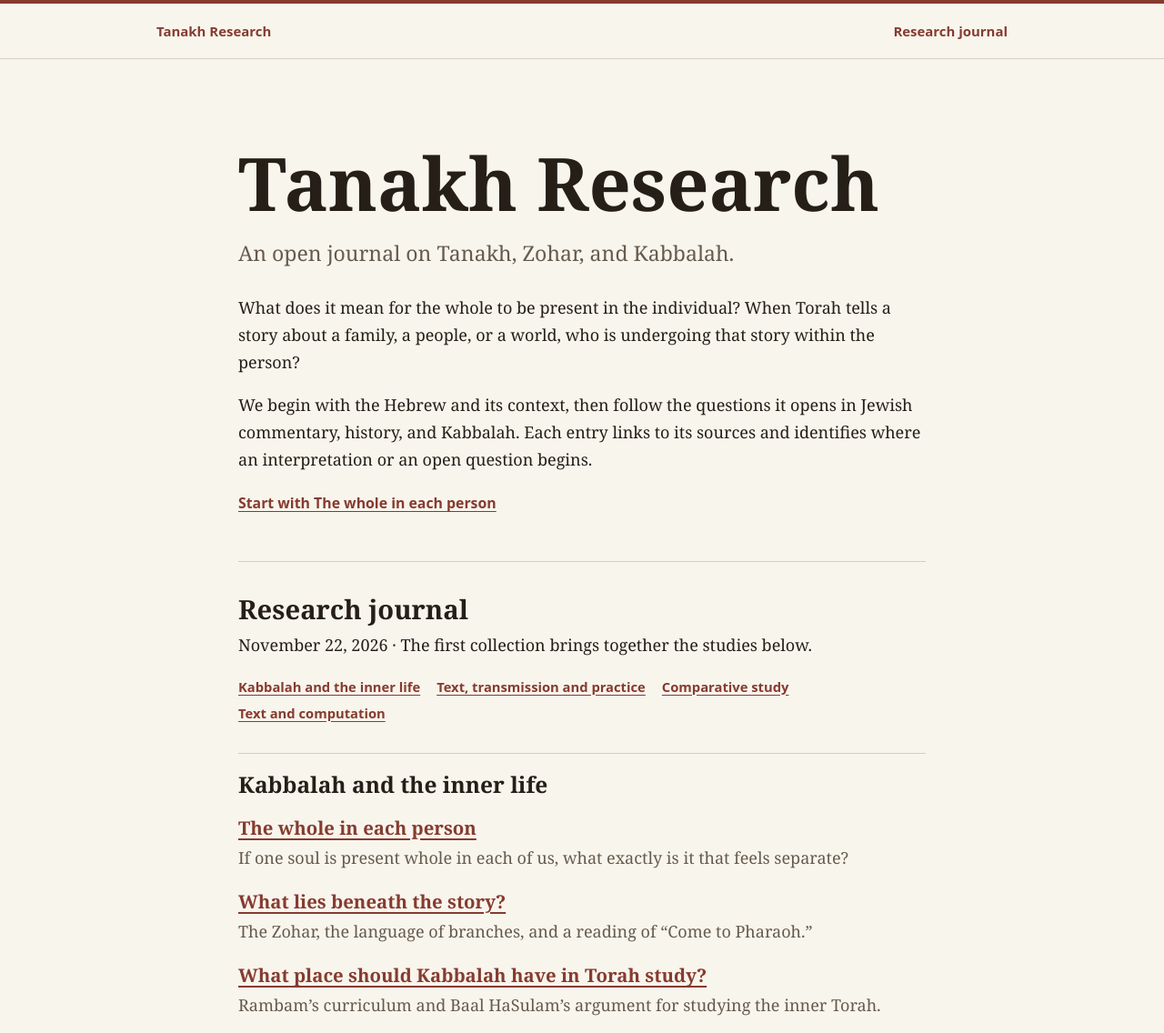
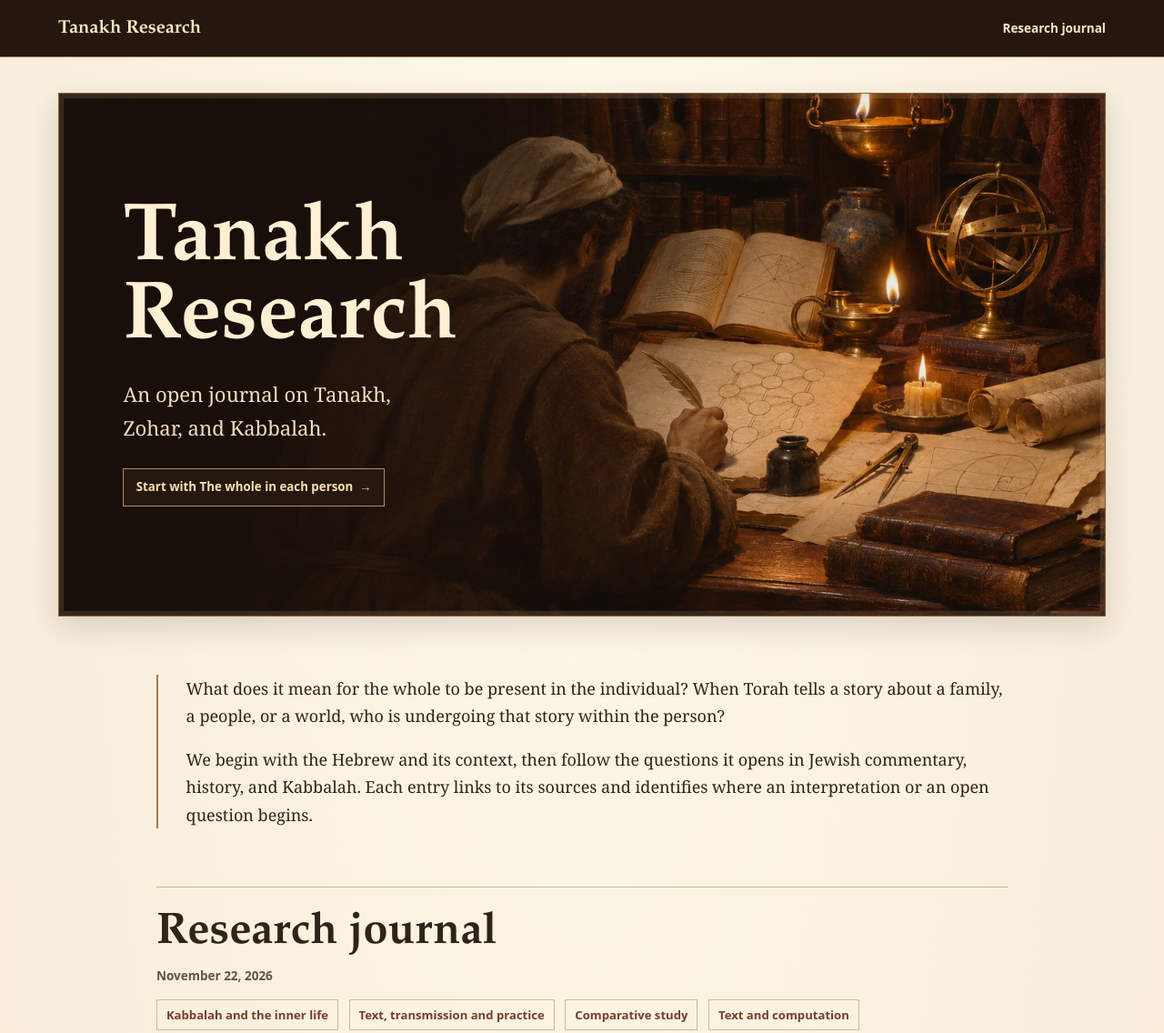
Before and after one commit to GC42026/tanakh-research, a plain HTML site: page docs/index.html in a window 1280 px wide. Shown: the top 1136 px of the page at 91% size. Drawn offline with Linux system fonts and the light colour scheme.

Commit message:
Give Tanakh Research a lamplit scholar’s study design

```diff
--- a/docs/index.html
+++ b/docs/index.html
@@ -7,22 +7,26 @@
   <title>Tanakh Research</title>
   <link rel="stylesheet" href="style.css">
 </head>
-<body>
+<body class="home">
   <header class="site-header">
     <a href="./">Tanakh Research</a>
     <nav aria-label="Main navigation"><a href="#research">Research journal</a></nav>
   </header>
   <main>
-    <section class="intro" aria-labelledby="title">
-      <h1 id="title">Tanakh Research</h1>
-      <p class="lead">An open journal on Tanakh, Zohar, and Kabbalah.</p>
+    <section class="hero" aria-labelledby="title">
+      <div class="hero-content">
+        <h1 id="title">Tanakh<br class="hero-break"> Research</h1>
+        <p class="lead">An open journal on Tanakh, Zohar, and Kabbalah.</p>
+        <a class="start-link" href="research/the-whole-in-each-person.html">Start with The whole in each person <span aria-hidden="true">→</span></a>
+      </div>
+    </section>
+    <div class="intro">
       <p>What does it mean for the whole to be present in the individual? When Torah tells a story about a family, a people, or a world, who is undergoing that story within the person?</p>
       <p>We begin with the Hebrew and its context, then follow the questions it opens in Jewish commentary, history, and Kabbalah. Each entry links to its sources and identifies where an interpretation or an open question begins.</p>
-      <p><a class="start-link" href="research/the-whole-in-each-person.html">Start with The whole in each person</a></p>
-    </section>
+    </div>
     <section class="log" id="research" aria-labelledby="log-title">
       <h2 id="log-title">Research journal</h2>
-      <p>November 22, 2026 · The first collection brings together the studies below.</p>
+      <time datetime="2026-11-22">November 22, 2026</time>
       <nav class="topics" aria-label="Research topics">
         <a href="#kabbalah">Kabbalah and the inner life</a>
         <a href="#transmission">Text, transmission and practice</a>
--- a/docs/style.css
+++ b/docs/style.css
@@ -1,75 +1,157 @@
 :root {
   color-scheme: light;
-  --paper: #f8f5ed;
-  --ink: #251f18;
-  --muted: #655b4d;
-  --accent: #863b2f;
-  --rule: #d8cdbd;
+  --paper: #f5ead6;
+  --ink: #30231a;
+  --muted: #685142;
+  --accent: #763d2a;
+  --rule: #cdb793;
+  --shadow: #24170f;
+  --gold: #e4c18c;
+  --heading: "Palatino Linotype", "Book Antiqua", Palatino, Georgia, serif;
+  --label: system-ui, sans-serif;
   background: var(--paper);
   color: var(--ink);
-  font: 112.5% / 1.65 Georgia, "Times New Roman", serif;
+  font: 112.5% / 1.68 Georgia, "Times New Roman", serif;
 }
 
 * { box-sizing: border-box; }
 
-body { margin: 0; }
+body {
+  margin: 0;
+  background: radial-gradient(ellipse at 50% 0, #fff8e9, transparent 48rem);
+}
+
+a {
+  color: var(--accent);
+  text-underline-offset: .2em;
+}
+
+a:focus-visible {
+  outline: 2px solid currentColor;
+  outline-offset: 4px;
+}
 
 .site-header {
   display: flex;
   justify-content: space-between;
+  align-items: center;
   flex-wrap: wrap;
-  gap: .3rem 1.25rem;
-  padding: 1.05rem max(1.45rem, calc((100% - 52rem) / 2));
-  border-top: 4px solid var(--accent);
-  border-bottom: 1px solid var(--rule);
-  font: 600 .83rem / 1.5 system-ui, sans-serif;
+  gap: .45rem 1.35rem;
+  padding: .92rem max(1.2rem, calc((100% - 64rem) / 2));
+  background: var(--shadow);
+  border-bottom: 1px solid #987040;
 }
 
+.site-header a { color: #f9e8c6; text-decoration: none; }
+.site-header a:hover { text-decoration: underline; }
+.site-header > a { font: 600 1.12rem / 1.45 var(--heading); }
+.site-header nav { font: 550 .75rem / 1.5 var(--label); }
+
 main {
-  width: min(calc(100% - 2.9rem), 42rem);
-  margin: clamp(2.25rem, 8vw, 5rem) auto 5rem;
+  width: min(calc(100% - 2.4rem), 42rem);
+  margin: clamp(2rem, 6vw, 4.6rem) auto 5rem;
 }
 
-a {
-  color: var(--accent);
-  text-underline-offset: .19em;
+h1, h2, h3, h4 { font-family: var(--heading); line-height: 1.16; }
+h1 { font-size: clamp(2.4rem, 6vw, 4.05rem); margin: 0 0 .65rem; font-weight: 600; }
+h2 { font-size: 1.72rem; margin: 2rem 0 .45rem; }
+h3 { font-size: 1.34rem; margin: .35rem 0 .5rem; }
+p { margin: 0 0 1rem; }
+.lead { color: var(--muted); font-size: 1.23rem; margin-bottom: 1.45rem; }
+
+.home main { width: min(calc(100% - 2.4rem), 64rem); margin-top: clamp(1.15rem, 3vw, 2.5rem); }
+
+.hero {
+  display: flex;
+  align-items: center;
+  min-height: clamp(27rem, 45vw, 33rem);
+  overflow: hidden;
+  background:
+    linear-gradient(90deg, rgba(25, 15, 10, .98) 0%, rgba(25, 15, 10, .85) 24%, rgba(25, 15, 10, .15) 65%, transparent 100%),
+    #251810 url("assets/scholars-study.webp") center 49% / cover no-repeat;
+  border: 1px solid #88613b;
+  box-shadow: 0 .65rem 1.7rem #412a2029, inset 0 0 0 .29rem #eac18e25;
+  color: #fff0d4;
 }
 
-a:focus-visible {
-  outline: 2px solid var(--accent);
-  outline-offset: 4px;
+.hero-content { max-width: 27rem; padding: clamp(1.65rem, 5.5vw, 4.1rem); }
+.hero h1 { font-size: clamp(3rem, 7vw, 5.3rem); line-height: .96; }
+.hero .lead { max-width: 18rem; color: #f3dcc0; margin-top: 1.15rem; }
+.start-link {
+  display: inline-block;
+  padding: .55rem .74rem;
+  border: 1px solid #b48b5d;
+  background: #251810;
+  color: #fae0ae;
+  font: 600 .74rem / 1.5 var(--label);
+  text-decoration: none;
 }
+.start-link span { margin-inline-start: .25em; }
+.start-link:hover { background: #492d1d; text-decoration: underline; }
 
-.site-header a { text-decoration: none; }
-.site-header a:hover { text-decoration: underline; }
+.intro, .log { width: min(100%, 52rem); margin-inline: auto; }
+.intro {
+  margin-block: clamp(2.1rem, 5vw, 3.6rem);
+  padding-inline-start: clamp(.9rem, 3vw, 1.7rem);
+  border-inline-start: 2px solid #aa7948;
+}
+.intro p:last-child { margin-bottom: 0; }
 
-h1, h2, h3 { line-height: 1.14; }
-h1 { font-size: clamp(2.45rem, 8vw, 4.5rem); margin: 0 0 .65rem; }
-h2 { font-size: 1.62rem; margin: 2rem 0 .45rem; }
-h3 { font-size: 1.36rem; margin: .35rem 0 .5rem; }
-p { margin: 0 0 1rem; }
-.lead { color: var(--muted); font-size: 1.28rem; margin-bottom: 1.5rem; }
-
-.log {
-  border-top: 1px solid var(--rule);
-  margin-top: 2.7rem;
-}
-
-.log article { margin-top: 1.15rem; }
+.log { border-top: 1px solid var(--rule); }
+.log > h2 { margin-top: 1.3rem; font-size: clamp(1.9rem, 5vw, 2.7rem); }
 
 time {
   display: block;
   color: var(--muted);
-  font: 500 .78rem / 1.4 system-ui, sans-serif;
+  font: 550 .75rem / 1.45 var(--label);
 }
 
-.entry time { margin-bottom: .9rem; }
-.start-link { font: 650 .88rem / 1.55 system-ui, sans-serif; }
-.topics { display: flex; flex-wrap: wrap; gap: .25rem 1rem; }
-.topics a { font: 600 .82rem / 1.65 system-ui, sans-serif; }
-.topic { border-top: 1px solid var(--rule); margin-top: 1.8rem; padding-top: 1.1rem; }
+.topics { display: flex; flex-wrap: wrap; gap: .45rem .65rem; margin-top: .9rem; }
+.topics a {
+  border: 1px solid var(--rule);
+  padding: .3rem .55rem;
+  font: 600 .73rem / 1.55 var(--label);
+  text-decoration: none;
+}
+.topics a:hover { background: #ead6b6; text-decoration: underline; }
+
+.topic {
+  margin-top: 1.35rem;
+  border: 1px solid var(--rule);
+  border-top: 2px solid #a5784c;
+  background: #fbf3e3;
+  padding: clamp(.9rem, 3vw, 1.5rem);
+  scroll-margin-top: 1rem;
+}
 .topic h3 { margin-top: 0; }
-.topic h4 { margin: 0 0 .3rem; font-size: 1.13rem; line-height: 1.26; }
+.topic article { border-top: 1px solid var(--rule); padding: .75rem 0 .65rem; }
+.topic article:last-child { padding-bottom: 0; }
+.topic h4 { margin: 0 0 .22rem; font-size: 1.18rem; }
 .topic article p { color: var(--muted); margin-bottom: 0; }
+
+.entry { overflow-wrap: break-word; }
+.entry-heading {
+  border-top: 2px solid #a5784c;
+  border-bottom: 1px solid var(--rule);
+  padding: 1.05rem 0 1.2rem;
+  margin-bottom: 1.5rem;
+}
+.entry-heading time { margin-bottom: .55rem; }
+.entry-heading .lead { margin-bottom: 0; }
 .related { border-top: 1px solid var(--rule); margin-top: 2.3rem; }
 .related ul { padding-left: 1.3rem; }
+
+@media (max-width: 40rem) {
+  .hero {
+    display: block;
+    min-height: 0;
+    padding-top: clamp(9rem, 57vw, 19rem);
+    background:
+      linear-gradient(to bottom, transparent 1rem, transparent 56%, #251810 100%) top / 100% clamp(10rem, 58vw, 20rem) no-repeat,
+      #251810 url("assets/scholars-study.webp") 73% top / auto clamp(11rem, 72vw, 26rem) no-repeat;
+  }
+  .hero-content { max-width: none; background: #251810; padding: .65rem 1.05rem 1.3rem; }
+  .hero h1 { font-size: clamp(2.35rem, 9vw, 3.5rem); line-height: 1.03; }
+  .hero-break { display: none; }
+  .hero .lead { margin-top: .65rem; }
+}
```
Also changed, not shown: docs/research/asher-yatzar.html (+5 -3 lines), docs/research/esav-and-mitzrayim.html (+5 -3 lines), docs/research/gemara-and-kabbalah.html (+5 -3 lines), docs/research/how-hebrew-was-read.html (+5 -3 lines), docs/research/jewish-time-and-history.html (+5 -3 lines), docs/research/oral-torah-and-the-forty-names.html (+5 -3 lines), docs/research/sefirot-gematria-and-computation.html (+5 -3 lines), docs/research/the-ten-utterances.html (+5 -3 lines), docs/research/the-whole-in-each-person.html (+5 -3 lines), docs/research/torah-as-language-of-branches.html (+5 -3 lines), docs/research/what-is-distinctive-in-tanakh.html (+5 -3 lines), docs/assets/scholars-study.webp (added).
